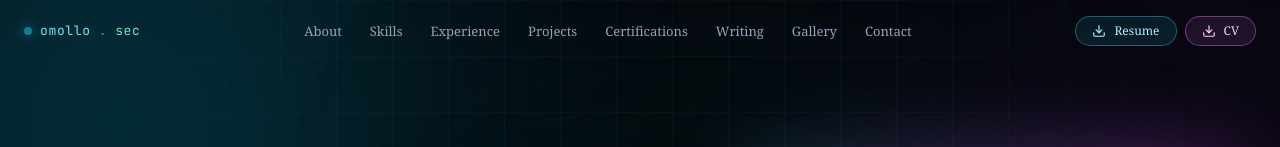
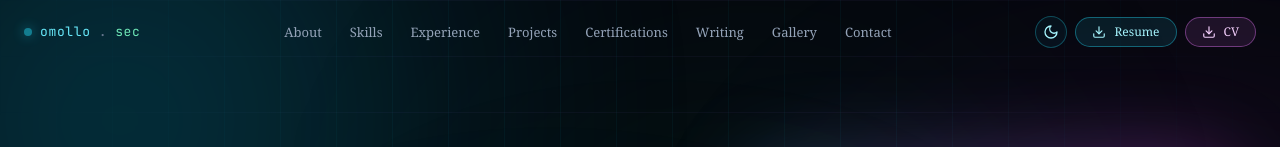
Before and after one commit to Omosh2003/charlesomondiomollo, a React (Vite) app: page / in a window 1280 px wide. Shown: the top 147 px of the page. Built offline with nearby package versions, Linux system fonts and the light colour scheme.

Commit message:
Changes
Co-authored-by: Omosh2003 <128824955+Omosh2003@users.noreply.github.com>

```diff
--- a/src/pages/Index.tsx
+++ b/src/pages/Index.tsx
@@ -393,6 +393,15 @@ export default function Index() {
             ))}
           </ul>
           <div className="hidden sm:flex items-center gap-2">
+            <button
+              type="button"
+              onClick={toggleTheme}
+              aria-label={isDark ? "Switch to light theme" : "Switch to dark theme"}
+              aria-pressed={isDark}
+              className="inline-flex h-8 w-8 items-center justify-center rounded-full border border-cyan-400/30 bg-cyan-400/5 text-cyan-200 hover:bg-cyan-400/15 hover:text-cyan-100 transition focus:outline-none focus-visible:ring-2 focus-visible:ring-cyan-300 focus-visible:ring-offset-2 focus-visible:ring-offset-[#05070d]"
+            >
+              {isDark ? <Sun className="h-4 w-4" aria-hidden="true" /> : <Moon className="h-4 w-4" aria-hidden="true" />}
+            </button>
             <a
               href={resume.url}
               download
@@ -404,6 +413,7 @@ export default function Index() {
               href={cv.url}
               download
               className="inline-flex items-center gap-2 rounded-full border border-fuchsia-400/40 bg-fuchsia-400/10 px-4 py-1.5 text-xs font-medium text-fuchsia-200 hover:bg-fuchsia-400/20 transition"
+
             >
               <Download className="h-3.5 w-3.5" /> CV
             </a>
```
